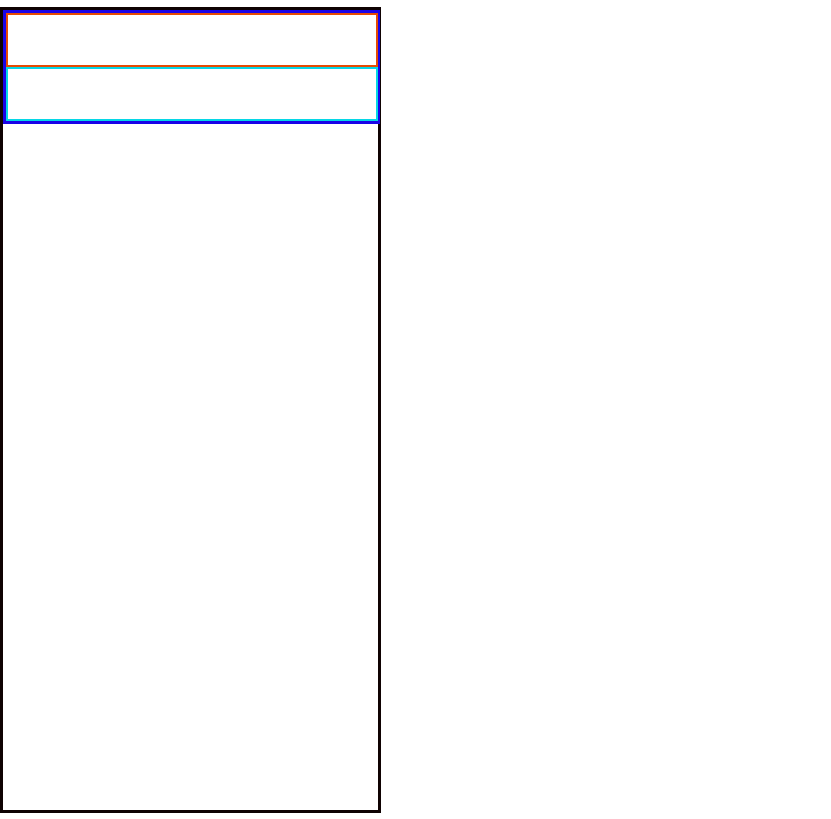
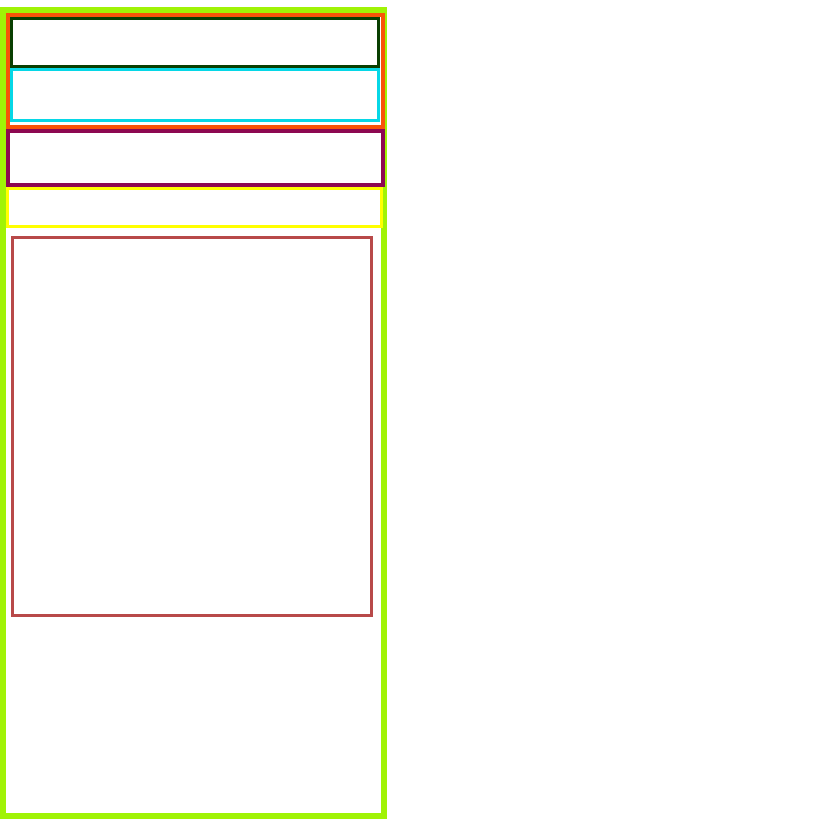
Before and after one commit to Caroline747/Mobile-Responsivo, a plain HTML site: page index.html in a window 1280 px wide. Shown: the part 50-869 px from the top of the page, without its empty margins (0-831 px from the left). Drawn offline with Linux system fonts and the light colour scheme.

Commit message:
ALTERADO

```diff
--- a/index.html
+++ b/index.html
@@ -1,29 +1,32 @@
 <!DOCTYPE html>
-<html lang="en">
+<html lang="pt-BR">
 <head>
     <meta charset="UTF-8">
     <meta http-equiv="X-UA-Compatible" content="IE=edge">
     <meta name="viewport" content="width=device-width, initial-scale=1.0">
     <title>Document</title>
 
-
     <link type="text/css" rel="stylesheet" href="style.css">
 </head>
+
 <body>
     <h1>Mobile Responsivo</h1>
 
     <div class="mobile-body">
+        <div class="mobile-body-vermelho">
 
-        <div class="mobile-body-content">
+            <div class="verde-header">
+    </div>
 
-          <div class="mobile-header">
-
-             </div>
-
-             <div class="pink-square">
-
-         </div>
-     </div>
+            <div class="azul-header">
+    </div>
+    </div>
+            <div class="roxo-square">
+    </div>
+            <div class="amarelo-square">
+    </div>
+            <div class="salmao-square">
+    </div>
     </div>
 
 </body>
--- a/style.css
+++ b/style.css
@@ -8,25 +8,46 @@
 }
 
 .mobile-body {
-    border: solid 3px rgb(15, 2, 2);
+    border: solid 6px rgb(160, 243, 6);
     width: 375px;
     height: 100vh;
 }
 
-.mobile-header {
-    border: solid 2px rgb(231, 75, 3);
+.verde-header {
+    border: solid 3px rgb(9, 63, 1);
+    width: 98%;
+    height: 45px;
+}
+
+.azul-header {
+    border: solid 3px rgb(6, 215, 230);
+    width: 98%;
+    height: 48px;
+}
+
+.mobile-body-vermelho {
+    border: solid 4px rgb(248, 84, 8);
+    width: 99%;
+    height: 108px;
+}
+
+.roxo-square {
+    border: solid 4px rgb(141, 8, 81);
     width: 99%;
     height: 50px;
 }
 
-.pink-square {
-    border: solid 2px rgb(6, 215, 230);
+.amarelo-square {
+    border: solid 3px rgb(255, 255, 0);
     width: 99%;
-    height: 50px;
+    height: 35px;
 }
 
-.mobile-body-content {
-    border: solid 3px rgb(26, 3, 231);
-    width: 99%;
-    height: 108px;
+.salmao-square {
+    border: solid 3px rgb(184, 73, 73);
+    width: 95%;
+    height: 375px;
+    top: 50%;
+    left: 50%;
+    margin: 8px 0 0 5px;
 }
```
